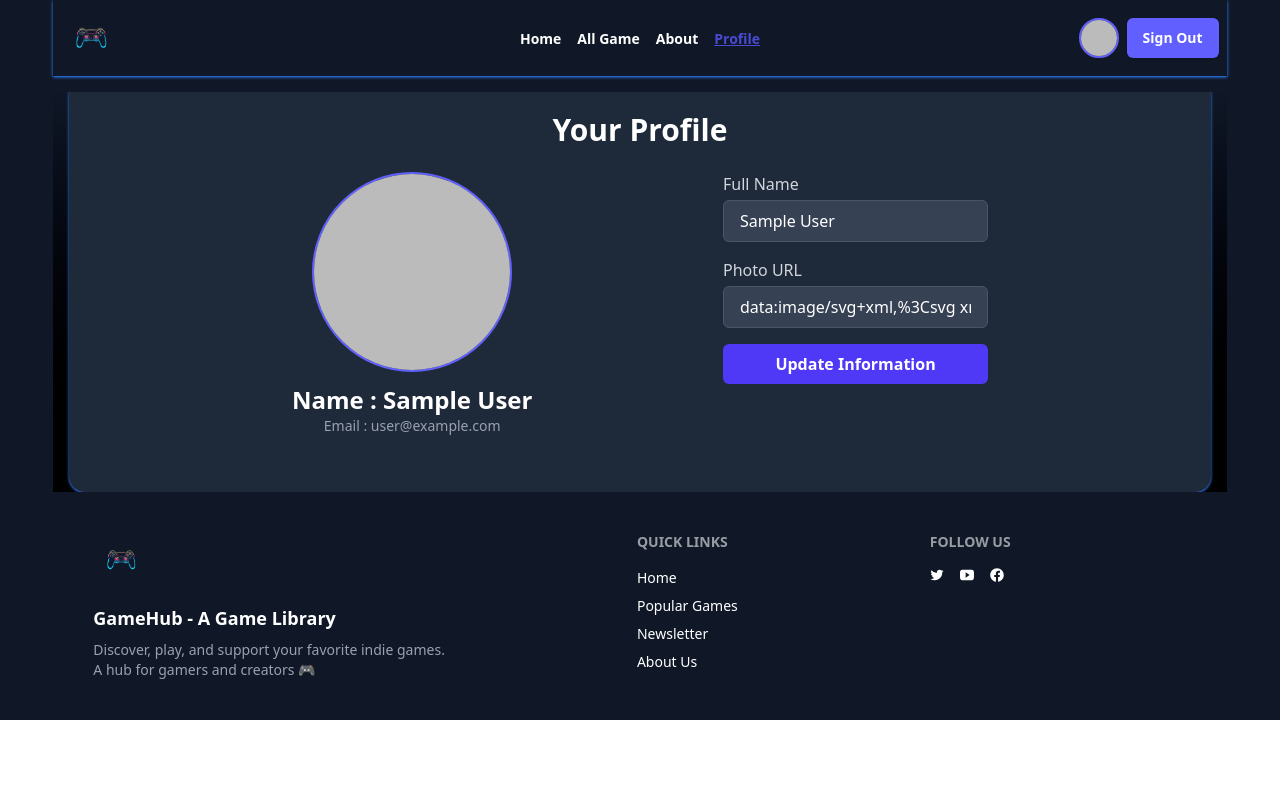
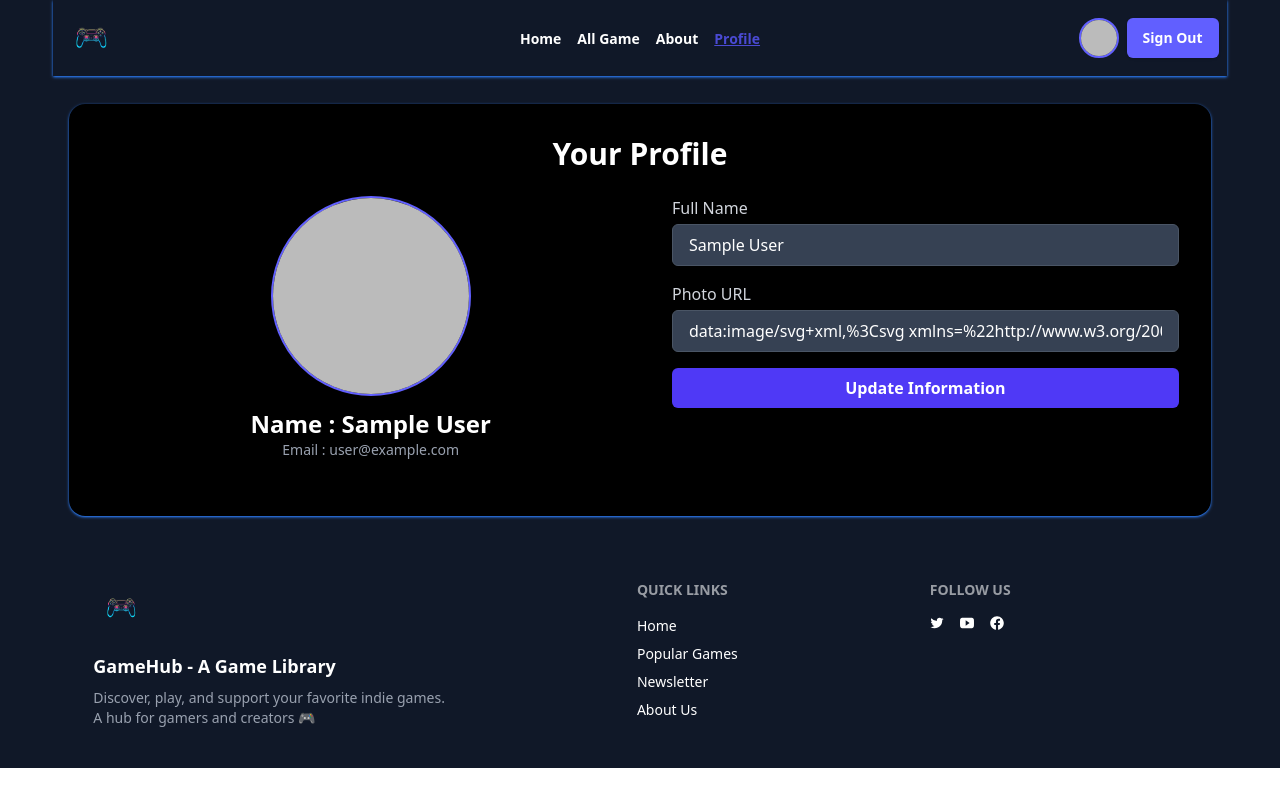
Before and after one commit to ShantoOBS/Gamehub, a React app: page /profile in a window 1280 px wide. Built offline with nearby package versions, Linux system fonts and the light colour scheme; no server answers; sample sign-in values are in the browser's storage; the HTML template or start-up script is replaced by a standard one.

Commit message:
Adding Formerly Framer Motion banner , about , login ,register, loading and details all of componentes and fullfile Challenges part the project is all most done

```diff
--- a/package.json
+++ b/package.json
@@ -13,6 +13,7 @@
     "@heroicons/react": "^2.2.0",
     "@tailwindcss/vite": "^4.1.15",
     "firebase": "^12.4.0",
+    "framer-motion": "^12.23.24",
     "react": "^19.1.1",
     "react-dom": "^19.1.1",
     "react-icons": "^5.5.0",
--- a/src/Components/PopularGames/PopularGames.jsx
+++ b/src/Components/PopularGames/PopularGames.jsx
@@ -1,8 +1,15 @@
 import React from "react";
 import { Link } from "react-router";
+import { motion } from "framer-motion";
 
-export default function PopularGames({ firstThree, title ,isShow}) {
+export default function PopularGames({ firstThree, title, isShow }) {
   const sortedGames = firstThree;
+
+
+  const cardVariants = {
+    hidden: { opacity: 0, y: 20 },
+    visible: { opacity: 1, y: 0 },
+  };
 
   return (
     <div className="p-6">
@@ -10,17 +17,20 @@ export default function PopularGames({ firstThree, title ,isShow}) {
 
       <div className="grid grid-cols-1 sm:grid-cols-2 md:grid-cols-3 gap-6">
         {sortedGames.map((game) => (
-          <div
+          <motion.div
             key={game.id}
             className="relative group border rounded-2xl shadow-blue-500 shadow-md bg-gray-900 overflow-hidden"
+            variants={cardVariants}
+            initial="hidden"
+            animate="visible"
+            whileHover={{ scale: 1.05 }}
+            transition={{ duration: 0.3 }}
           >
-
             <img
               src={game.coverPhoto}
               alt={game.title}
               className="w-full h-56 object-cover rounded-t-2xl transition-transform duration-300 group-hover:scale-105"
             />
-
 
             <div className="absolute inset-0 bg-black/60 opacity-0 group-hover:opacity-100 transition-opacity duration-300 flex justify-center items-center">
               <Link
@@ -31,25 +41,25 @@ export default function PopularGames({ firstThree, title ,isShow}) {
               </Link>
             </div>
 
-            {/* Game Info */}
+
             <div className="p-4 text-white">
               <h3 className="text-lg font-semibold">{game.title}</h3>
               <p className="text-sm text-gray-400">⭐ {game.ratings}</p>
               <p className="text-sm text-gray-500 mt-1">{game.category}</p>
             </div>
-          </div>
+          </motion.div>
         ))}
       </div>
 
       <div className="flex justify-center items-center">
-      {
-         isShow &&   <Link
-          to="/all-game"
-          className="my-4 px-10 rounded-md bg-indigo-500 py-2.5 text-sm font-semibold text-white shadow hover:bg-indigo-400 transition"
-        >
-          See All
-        </Link>
-      }
+        {isShow && (
+          <Link
+            to="/all-game"
+            className="my-4 px-10 rounded-md bg-indigo-500 py-2.5 text-sm font-semibold text-white shadow hover:bg-indigo-400 transition"
+          >
+            See All
+          </Link>
+        )}
       </div>
     </div>
   );
--- a/src/Pages/About.jsx
+++ b/src/Pages/About.jsx
@@ -1,19 +1,50 @@
 import React, { useEffect } from "react";
-import logo from '../assets/download (1).png'
+import { motion } from "framer-motion";
+import logo from '../assets/download (1).png';
+
 const About = () => {
   useEffect(() => {
     document.title = "About | GameHub";
   }, []);
 
+
+  const fadeUp = {
+    hidden: { opacity: 0, y: 30 },
+    visible: { opacity: 1, y: 0, transition: { duration: 0.6 } }
+  };
+
   return (
-    <div className=" bg-gradient-to-b from-gray-900 to-black text-white flex flex-col justify-center items-center py-5 px-4">
+    <div className="bg-gradient-to-b from-gray-900 to-black text-white flex flex-col justify-center items-center py-5 px-4">
 
-      <img src={logo} alt="" className="" />
-      <h1 className="text-4xl font-bold mb-4">About GameHub</h1>
-      <p className="max-w-2xl text-center text-gray-300">
+      <motion.img
+        src={logo}
+        alt="GameHub Logo"
+        className="w-40 mb-6"
+        variants={fadeUp}
+        initial="hidden"
+        animate="visible"
+      />
+
+      <motion.h1
+        className="text-4xl font-bold mb-4"
+        variants={fadeUp}
+        initial="hidden"
+        animate="visible"
+        transition={{ delay: 0.2 }}
+      >
+        About GameHub
+      </motion.h1>
+
+      <motion.p
+        className="max-w-2xl text-center text-gray-300"
+        variants={fadeUp}
+        initial="hidden"
+        animate="visible"
+        transition={{ delay: 0.4 }}
+      >
         GameHub is an online platform where you can explore, discover, and support indie game developers.
         We aim to connect passionate gamers with creative developers and promote the indie gaming community.
-      </p>
+      </motion.p>
     </div>
   );
 };
--- a/src/Pages/Details.jsx
+++ b/src/Pages/Details.jsx
@@ -1,5 +1,6 @@
 import React, { useEffect } from "react";
 import { useLoaderData, useParams } from "react-router";
+import { motion } from "framer-motion";
 
 const Details = () => {
   useEffect(() => {
@@ -10,22 +11,43 @@ const Details = () => {
   const { id } = useParams();
   const game = data.find((single) => single.id === id);
 
+
+  const containerVariants = {
+    hidden: { opacity: 0, y: 30 },
+    visible: { opacity: 1, y: 0, transition: { duration: 0.6 } }
+  };
+
+  const imageVariants = {
+    hidden: { opacity: 0, scale: 0.8 },
+    visible: { opacity: 1, scale: 1, transition: { duration: 0.6 } }
+  };
+
+  const infoVariants = {
+    hidden: { opacity: 0, x: 30 },
+    visible: { opacity: 1, x: 0, transition: { duration: 0.6, delay: 0.3 } }
+  };
+
   return (
-    <div className=" bg-gradient-to-b from-gray-900 to-black text-white flex flex-col md:flex-row justify-evenly items-center px-4 py-10 ">
-      <div className="">
+    <motion.div
+      className="bg-gradient-to-b from-gray-900 to-black text-white flex flex-col md:flex-row justify-evenly items-center px-4 py-10"
+      variants={containerVariants}
+      initial="hidden"
+      animate="visible"
+    >
+
+      <motion.div variants={imageVariants} className="mb-6 md:mb-0">
         <img
           src={game.coverPhoto}
           alt={game.title}
           className="w-full h-80 object-cover rounded-md"
         />
+      </motion.div>
 
-        </div>
 
-        <div className="p-6">
+      <motion.div variants={infoVariants} className="p-6 max-w-lg">
         <h1 className="text-3xl font-bold mb-4">{game.title}</h1>
         <p className="text-gray-300 mb-6">{game.description}</p>
 
-          {/* Game Info Section */}
         <div className="flex flex-wrap justify-between items-center mb-6">
           <div className="flex flex-col gap-2">
             <span className="text-sm text-gray-400 uppercase">
@@ -55,11 +77,8 @@ const Details = () => {
             Install Game
           </a>
         </div>
-        </div>
-
-
-
-    </div>
+      </motion.div>
+    </motion.div>
   );
 };
 
--- a/src/Pages/Login.jsx
+++ b/src/Pages/Login.jsx
@@ -3,26 +3,26 @@ import { Link, useLocation, useNavigate } from "react-router";
 import { EyeIcon, EyeSlashIcon } from "@heroicons/react/24/outline";
 import { AuthContext } from "../Provider/AuthProvider";
 import { toast } from "react-toastify";
+import { motion } from "framer-motion";
 
 const Login = () => {
   useEffect(() => {
-      document.title = "Login | GameHub";
-    }, []);
+    document.title = "Login | GameHub";
+  }, []);
 
-    const {loginUser,setUser,signInGoogle,forgatePass}=useContext(AuthContext);
+  const { loginUser, setUser, signInGoogle, forgatePass } = useContext(AuthContext);
 
   const [error, setError] = useState("");
   const [showPassword, setShowPassword] = useState(false);
   const navigate = useNavigate();
-  const location=useLocation();
-  const emailRef=useRef("")
+  const location = useLocation();
+  const emailRef = useRef("");
 
   const handleLogin = (event) => {
     event.preventDefault();
     const form = event.target;
     const email = form.email.value;
     const password = form.password.value;
-
 
     loginUser(email, password)
       .then((res) => {
@@ -34,42 +34,51 @@ const Login = () => {
         navigate(location.state ? location.state : '/');
       })
       .catch((err) => setError(err.message));
-
   };
 
-
   const handleGoogleLogin = () => {
-
     signInGoogle()
-    .then((res) => {
+      .then((res) => {
         setUser(res.user);
         navigate(location.state ? location.state : '/');
       })
       .catch((err) => setError(err.message));
-
   };
 
   const handleForgate = () => {
     const email = emailRef.current.value;
-
     if (!email) {
       toast('Please enter your email first!');
       return;
     }
-
     forgatePass(email)
       .then(() => toast('Password reset link sent to your email.'))
       .catch((err) => setError(err.message));
   };
 
+
+  const cardVariants = {
+    hidden: { opacity: 0, y: 30 },
+    visible: { opacity: 1, y: 0, transition: { duration: 0.6 } }
+  };
+
+  const fieldVariants = {
+    hidden: { opacity: 0, x: -20 },
+    visible: (i) => ({ opacity: 1, x: 0, transition: { delay: i * 0.1 } })
+  };
+
   return (
     <div className="min-h-screen flex justify-center items-center bg-gradient-to-b from-gray-900 to-black text-white px-4">
-      <div className="w-full max-w-md bg-gray-800 p-8 rounded-2xl shadow-sm shadow-blue-500">
+      <motion.div
+        className="w-full max-w-md bg-gray-800 p-8 rounded-2xl shadow-sm shadow-blue-500"
+        variants={cardVariants}
+        initial="hidden"
+        animate="visible"
+      >
         <h1 className="text-3xl font-bold text-center mb-6">Login to GameHub</h1>
 
-        <form onSubmit={handleLogin} className="space-y-4">
-
-          <div>
+        <motion.form onSubmit={handleLogin} className="space-y-4">
+          <motion.div custom={0} variants={fieldVariants} initial="hidden" animate="visible">
             <label className="block text-gray-300 mb-1">Email</label>
             <input
               type="email"
@@ -79,10 +88,9 @@ const Login = () => {
               required
               className="w-full px-4 py-2 rounded-md bg-gray-700 text-white border border-gray-600 focus:outline-none focus:border-indigo-500"
             />
-          </div>
+          </motion.div>
 
-
-          <div className="relative">
+          <motion.div custom={1} variants={fieldVariants} initial="hidden" animate="visible" className="relative">
             <label className="block text-gray-300 mb-1">Password</label>
             <input
               type={showPassword ? "text" : "password"}
@@ -91,36 +99,30 @@ const Login = () => {
               required
               className="w-full px-4 py-2 pr-10 rounded-md bg-gray-700 text-white border border-gray-600 focus:outline-none focus:border-indigo-500"
             />
-
             <button
               type="button"
               onClick={() => setShowPassword(!showPassword)}
               className="absolute right-3 top-9 text-gray-400 hover:text-gray-200"
             >
-              {showPassword ? (
-                <EyeSlashIcon className="w-5 h-5" />
-              ) : (
-                <EyeIcon className="w-5 h-5" />
-              )}
+              {showPassword ? <EyeSlashIcon className="w-5 h-5" /> : <EyeIcon className="w-5 h-5" />}
             </button>
-
-             <p onClick={handleForgate} className="hover:underline cursor-pointer">
-            Forgate Password?
-          </p>
-          </div>
+            <p onClick={handleForgate} className="hover:underline cursor-pointer">Forgate Password?</p>
+          </motion.div>
 
           {error && <p className="text-red-500 text-sm">{error}</p>}
 
-
-          <button
+          <motion.button
             type="submit"
             className="w-full bg-indigo-600 hover:bg-indigo-700 text-white py-2 rounded-md font-semibold transition"
+            whileHover={{ scale: 1.03 }}
+            whileTap={{ scale: 0.97 }}
           >
             Login
-          </button>
-        </form>
+          </motion.button>
+        </motion.form>
 
-        <div className="mt-6 text-center">
+        <motion.div className="mt-6 text-center"
+                    variants={fieldVariants} initial="hidden" animate="visible" custom={2}>
           <button
             onClick={handleGoogleLogin}
             className="flex items-center justify-center gap-2 w-full bg-white text-black border border-gray-300 py-2 rounded-md font-semibold hover:bg-gray-200 transition"
@@ -134,30 +136,18 @@ const Login = () => {
             >
               <g>
                 <path fill="#fff" d="M0 0h512v512H0z"></path>
-                <path
-                  fill="#34a853"
-                  d="M153 292c30 82 118 95 171 60h62v48A192 192 0 0190 341"
-                ></path>
-                <path
-                  fill="#4285f4"
-                  d="m386 400a140 175 0 0053-179H260v74h102q-7 37-38 57"
-                ></path>
-                <path
-                  fill="#fbbc02"
-                  d="m90 341a208 200 0 010-171l63 49q-12 37 0 73"
-                ></path>
-                <path
-                  fill="#ea4335"
-                  d="m153 219c22-69 116-109 179-50l55-54c-78-75-230-72-297 55"
-                ></path>
+                <path fill="#34a853" d="M153 292c30 82 118 95 171 60h62v48A192 192 0 0190 341"></path>
+                <path fill="#4285f4" d="m386 400a140 175 0 0053-179H260v74h102q-7 37-38 57"></path>
+                <path fill="#fbbc02" d="m90 341a208 200 0 010-171l63 49q-12 37 0 73"></path>
+                <path fill="#ea4335" d="m153 219c22-69 116-109 179-50l55-54c-78-75-230-72-297 55"></path>
               </g>
             </svg>
             Login with Google
           </button>
-        </div>
+        </motion.div>
 
-
-        <p className="text-center text-gray-400 mt-6">
+        <motion.p className="text-center text-gray-400 mt-6"
+                  variants={fieldVariants} initial="hidden" animate="visible" custom={3}>
           Don't have an account?{" "}
           <Link
             to="/register"
@@ -165,8 +155,8 @@ const Login = () => {
           >
             Register here
           </Link>
-        </p>
-      </div>
+        </motion.p>
+      </motion.div>
     </div>
   );
 };
--- a/src/Pages/Profile.jsx
+++ b/src/Pages/Profile.jsx
@@ -1,9 +1,11 @@
 import React, { useContext, useEffect, useState } from "react";
 import { AuthContext } from "../Provider/AuthProvider";
-import unknow from '../assets/unknow.jpg'
+import unknow from '../assets/unknow.jpg';
+import { motion } from "framer-motion"; // 1. Import motion
+import { toast } from "react-toastify";
 
 const Profile = () => {
-  const { user, updatePro, setUser,setLoading } = useContext(AuthContext);
+  const { user, updatePro, setUser, setLoading } = useContext(AuthContext);
   const [name, setName] = useState(user?.displayName || "");
   const [photoURL, setPhotoURL] = useState(user?.photoURL || "");
   const [message, setMessage] = useState("");
@@ -22,22 +24,47 @@ const Profile = () => {
     updatePro({ displayName: name, photoURL: photoURL })
       .then(() => {
         setUser({ ...user, displayName: name, photoURL: photoURL });
-        alert("Profile updated successfully!");
+        toast("Profile updated successfully!");
         setLoading(false);
       })
       .catch((error) => setMessage(error.message));
   };
 
-  console.log(user);
+  const containerVariants = {
+    hidden: { opacity: 0, y: 20 },
+    visible: { opacity: 1, y: 0, transition: { duration: 0.6 } },
+  };
+
+  const leftVariants = {
+    hidden: { opacity: 0, x: -50 },
+    visible: { opacity: 1, x: 0, transition: { duration: 0.6 } },
+  };
+
+  const rightVariants = {
+    hidden: { opacity: 0, x: 50 },
+    visible: { opacity: 1, x: 0, transition: { duration: 0.6 } },
+  };
 
   return (
-    <div className=" bg-gradient-to-b from-gray-900 to-black text-white  px-4">
-      <div className=" bg-gray-800 p-8 rounded-2xl shadow-sm shadow-blue-500">
+    <motion.div
+      className=" text-white px-4 py-6"
+      variants={containerVariants}
+      initial="hidden"
+      animate="visible"
+    >
+      <motion.div className="bg-black p-8 rounded-2xl shadow-sm shadow-blue-500"
+                  variants={containerVariants}
+                  initial="hidden"
+                  animate="visible">
         <h1 className="text-3xl font-bold text-center mb-6">Your Profile</h1>
-        <div className="flex flex-col md:flex-row justify-evenly  ">
+        <div className="flex flex-col md:flex-row justify-evenly gap-8">
 
-               {/* User Info Display */}
-        <div className="text-center mb-6">
+          <motion.div
+            className="text-center mb-6  md:w-1/2"
+            variants={leftVariants}
+            initial="hidden"
+            animate="visible"
+          >
             <img
               src={user?.photoURL || user?.reloadUserInfo?.photoUrl || unknow}
               alt="User Avatar"
@@ -45,10 +72,16 @@ const Profile = () => {
             />
             <h2 className="text-2xl font-bold">Name : {user?.displayName || "No Name"}</h2>
             <p className="text-gray-400 text-sm">Email : {user?.email || "No Email"}</p>
-        </div>
+          </motion.div>
 
-        {/* Update Form */}
-        <form onSubmit={handleUpdate} className="space-y-4">
+
+          <motion.form
+            onSubmit={handleUpdate}
+            className="space-y-4 flex-1 md:w-1/2"
+            variants={rightVariants}
+            initial="hidden"
+            animate="visible"
+          >
             <div>
               <label className="block text-gray-300 mb-1">Full Name</label>
               <input
@@ -79,14 +112,11 @@ const Profile = () => {
             >
               Update Information
             </button>
-        </form>
+          </motion.form>
 
         </div>
-
-
-
-      </div>
-    </div>
+      </motion.div>
+    </motion.div>
   );
 };
 
--- a/src/Pages/Register.jsx
+++ b/src/Pages/Register.jsx
@@ -3,15 +3,14 @@ import { Link, useNavigate } from "react-router";
 import { EyeIcon, EyeSlashIcon } from "@heroicons/react/24/outline";
 import { AuthContext } from "../Provider/AuthProvider";
 import { toast } from "react-toastify";
+import { motion } from "framer-motion";
 
 const Register = () => {
   useEffect(() => {
     document.title = "Register | GameHub";
   }, []);
 
-  const { createUser, setUser, updatePro, emailVerify } =
-    useContext(AuthContext);
-
+  const { createUser, setUser, updatePro, emailVerify } = useContext(AuthContext);
   const [error, setLocalError] = useState("");
   const [showPassword, setShowPassword] = useState(false);
   const navigate = useNavigate();
@@ -57,14 +56,29 @@ const Register = () => {
       });
   };
 
+
+  const cardVariants = {
+    hidden: { opacity: 0, y: 30 },
+    visible: { opacity: 1, y: 0, transition: { duration: 0.6 } }
+  };
+
+  const fieldVariants = {
+    hidden: { opacity: 0, x: -20 },
+    visible: (i) => ({ opacity: 1, x: 0, transition: { delay: i * 0.1 } })
+  };
+
   return (
     <div className="min-h-screen flex justify-center items-center bg-gradient-to-b from-gray-900 to-black text-white px-4">
-      <div className="w-full max-w-md bg-gray-800 p-8 rounded-2xl shadow-sm shadow-blue-500">
+      <motion.div
+        className="w-full max-w-md bg-gray-800 p-8 rounded-2xl shadow-sm shadow-blue-500"
+        variants={cardVariants}
+        initial="hidden"
+        animate="visible"
+      >
         <h1 className="text-3xl font-bold text-center mb-6">Register for GameHub</h1>
 
-        <form onSubmit={handleRegister} className="space-y-4">
-
-          <div>
+        <motion.form onSubmit={handleRegister} className="space-y-4">
+          <motion.div custom={0} variants={fieldVariants} initial="hidden" animate="visible">
             <label className="block text-gray-300 mb-1">Full Name</label>
             <input
               type="text"
@@ -73,9 +87,9 @@ const Register = () => {
               required
               className="w-full px-4 py-2 rounded-md bg-gray-700 text-white border border-gray-600 focus:outline-none focus:border-indigo-500"
             />
-          </div>
+          </motion.div>
 
-          <div>
+          <motion.div custom={1} variants={fieldVariants} initial="hidden" animate="visible">
             <label className="block text-gray-300 mb-1">Photo URL</label>
             <input
               type="text"
@@ -83,9 +97,9 @@ const Register = () => {
               placeholder="Enter your photo URL"
               className="w-full px-4 py-2 rounded-md bg-gray-700 text-white border border-gray-600 focus:outline-none focus:border-indigo-500"
             />
-          </div>
+          </motion.div>
 
-          <div>
+          <motion.div custom={2} variants={fieldVariants} initial="hidden" animate="visible">
             <label className="block text-gray-300 mb-1">Email</label>
             <input
               type="email"
@@ -94,10 +108,9 @@ const Register = () => {
               required
               className="w-full px-4 py-2 rounded-md bg-gray-700 text-white border border-gray-600 focus:outline-none focus:border-indigo-500"
             />
-          </div>
+          </motion.div>
 
-
-          <div className="relative">
+          <motion.div custom={3} variants={fieldVariants} initial="hidden" animate="visible" className="relative">
             <label className="block text-gray-300 mb-1">Password</label>
             <input
               type={showPassword ? "text" : "password"}
@@ -106,31 +119,29 @@ const Register = () => {
               required
               className="w-full px-4 py-2 pr-10 rounded-md bg-gray-700 text-white border border-gray-600 focus:outline-none focus:border-indigo-500"
             />
-
             <button
               type="button"
               onClick={() => setShowPassword(!showPassword)}
               className="absolute right-3 top-9 text-gray-400 hover:text-gray-200"
             >
-              {showPassword ? (
-                <EyeSlashIcon className="w-5 h-5" />
-              ) : (
-                <EyeIcon className="w-5 h-5" />
-              )}
+              {showPassword ? <EyeSlashIcon className="w-5 h-5" /> : <EyeIcon className="w-5 h-5" />}
             </button>
-          </div>
+          </motion.div>
 
           {error && <p className="text-red-500 text-sm">{error}</p>}
 
-          <button
+          <motion.button
             type="submit"
             className="w-full bg-indigo-600 hover:bg-indigo-700 text-white py-2 rounded-md font-semibold transition"
+            whileHover={{ scale: 1.03 }}
+            whileTap={{ scale: 0.97 }}
           >
             Register
-          </button>
-        </form>
+          </motion.button>
+        </motion.form>
 
-        <p className="text-center text-gray-400 mt-6">
+        <motion.p className="text-center text-gray-400 mt-6"
+                  variants={fieldVariants} initial="hidden" animate="visible" custom={4}>
           Already have an account?{" "}
           <Link
             to="/login"
@@ -138,8 +149,8 @@ const Register = () => {
           >
             Login here
           </Link>
-        </p>
-      </div>
+        </motion.p>
+      </motion.div>
     </div>
   );
 };
--- a/src/Provider/PrivateRoutes.jsx
+++ b/src/Provider/PrivateRoutes.jsx
@@ -7,7 +7,6 @@ export default function PrivateRoutes({ children }) {
   const { user, loading } = useContext(AuthContext);
   const location = useLocation();
 
-  // ✅ Fixed typo here (Loading instead of Loadind)
   if (loading) return <Loading />;
 
   if (user) return children;
--- a/src/main.jsx
+++ b/src/main.jsx
@@ -1,21 +1,33 @@
-import { StrictMode } from 'react'
-import { createRoot } from 'react-dom/client'
-import './index.css'
+import { StrictMode, useEffect, useState } from 'react';
+import { createRoot } from 'react-dom/client';
+import './index.css';
 import { router } from './Routes/Routes';
-import { RouterProvider } from "react-router/dom";
+import { RouterProvider } from "react-router";
 import AuthProvider from './Provider/AuthProvider';
 import { ToastContainer } from 'react-toastify';
+import Loading from './Components/Loading/Loading';
 
+const AppWrapper = () => {
+  const [loading, setLoading] = useState(true);
+
+  useEffect(() => {
+    const timer = setTimeout(() => {
+      setLoading(false);
+    }, 500);
+
+    return () => clearTimeout(timer);
+  }, []);
+
+  return (
+    <AuthProvider>
+      {loading ? <Loading /> : <RouterProvider router={router} />}
+      <ToastContainer />
+    </AuthProvider>
+  );
+};
 
 createRoot(document.getElementById('root')).render(
   <StrictMode>
-     <AuthProvider>
-
-       <RouterProvider router={router} />
-
-        <ToastContainer />
-
-     </AuthProvider>
-
+    <AppWrapper />
   </StrictMode>
-)
+);
```
Also changed, not shown: src/Components/Loading/Loading.jsx (+6 -13 lines), src/Components/SlidingBanner/SlidingBanner.jsx (+24 -7 lines), 1 other file (tests, documents, lock files or other folders). Lines whose indentation alone changed are shown as unchanged.
